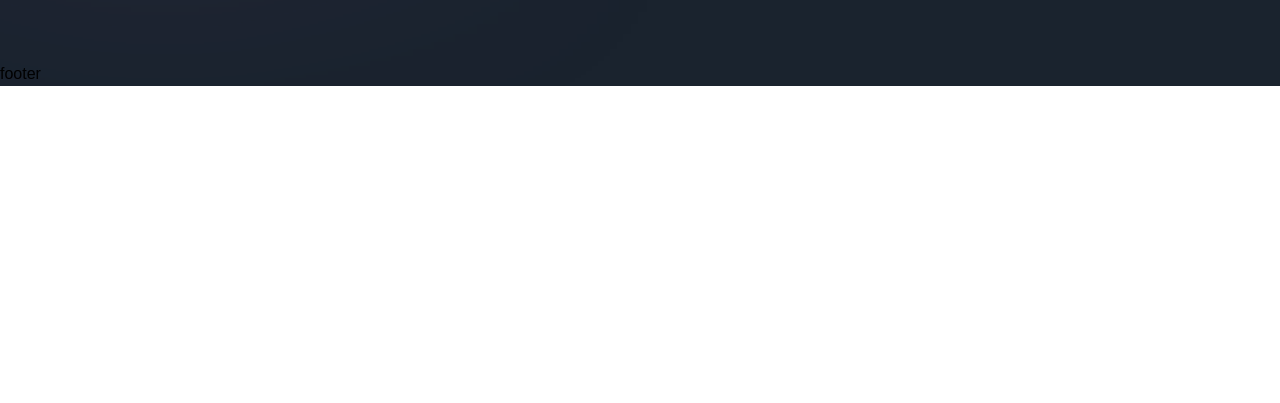
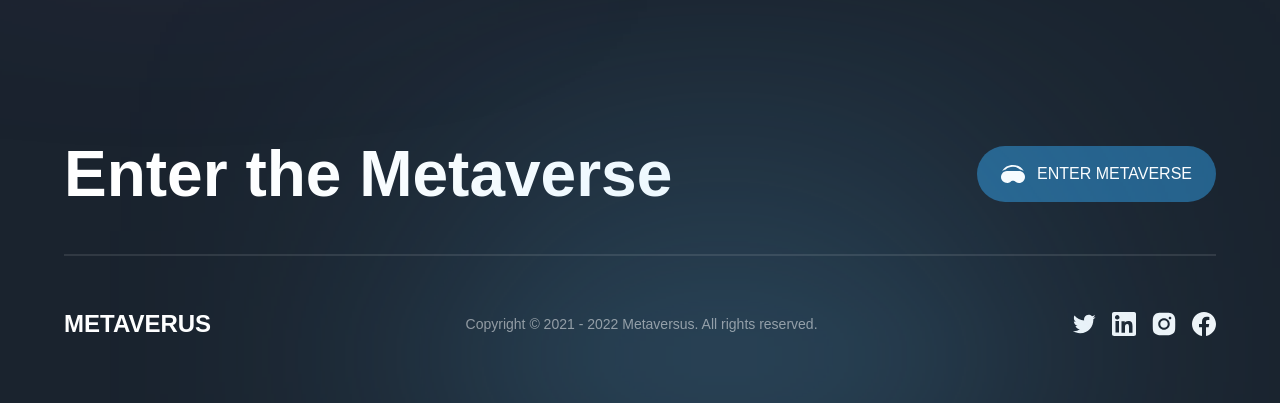
Before and after one commit to amator82/Metaverse-Madness, a Next.js app: page / in a window 1280 px wide. Shown: the part 7024-7427 px from the top of the page. Before the commit the page ends 7110 px from the top, so only its background shows below. Built offline with nearby package versions, Linux system fonts and the light colour scheme; a web font is replaced by a local one.

Commit message:
add styles to Footer

```diff
--- a/components/Footer.jsx
+++ b/components/Footer.jsx
@@ -1,9 +1,60 @@
 'use client';
 
+import { motion } from 'framer-motion';
+import styles from '../styles';
+import { footerVariants } from '../utils/motion';
+import { socials } from '../data/index';
+
 const Footer = () => (
-  <footer>
-    footer
-  </footer>
+  <motion.footer
+    variants={footerVariants}
+    initial="hidden"
+    whileInView="show"
+    className={`${styles.paddings} py-8 relative`}
+  >
+    <div className="footer-gradient" />
+    <div className={`${styles.innerWidth} mx-auto flex flex-col gap-8`}>
+      <div className="flex items-center justify-between flex-wrap gap-5">
+        <h4 className="font-bold md:text-[64px] text-[44px] text-white">
+          Enter the Metaverse{' '}
+        </h4>
+        <button
+          type="button"
+          className="flex items-center h-fit py-4 px-6 bg-[#25618b] rounded-[32px] gap-[12px]"
+        >
+          <img
+            src="/headset.svg"
+            alt="headset"
+            className="w-[24px] h-[24px] object-contain"
+          />
+          <span className="font-normal text-[16px] text-white">
+            ENTER METAVERSE
+          </span>
+        </button>
+      </div>
+      <div className="flex flex-col">
+        <div className="mb-[50px] h-[2px] bg-white opacity-10" />
+        <div className="flex items-center justify-between flex-wrap gap-4">
+          <h4 className="font-extrabold text-white text-[24px]">
+            METAVERUS
+          </h4>
+          <p className="font-normal text-[14px] text-white opacity-50">
+            Copyright © 2021 - 2022 Metaversus. All rights reserved.
+          </p>
+          <div className="flex gap-4">
+            {socials.map((social, index) => (
+              <img
+                key={index}
+                src={social.url}
+                alt={social.name}
+                className="w-[24px] h-[24px] object-contain cursor-pointer"
+              />
+            ))}
+          </div>
+        </div>
+      </div>
+    </div>
+  </motion.footer>
 );
 
 export default Footer;
```
